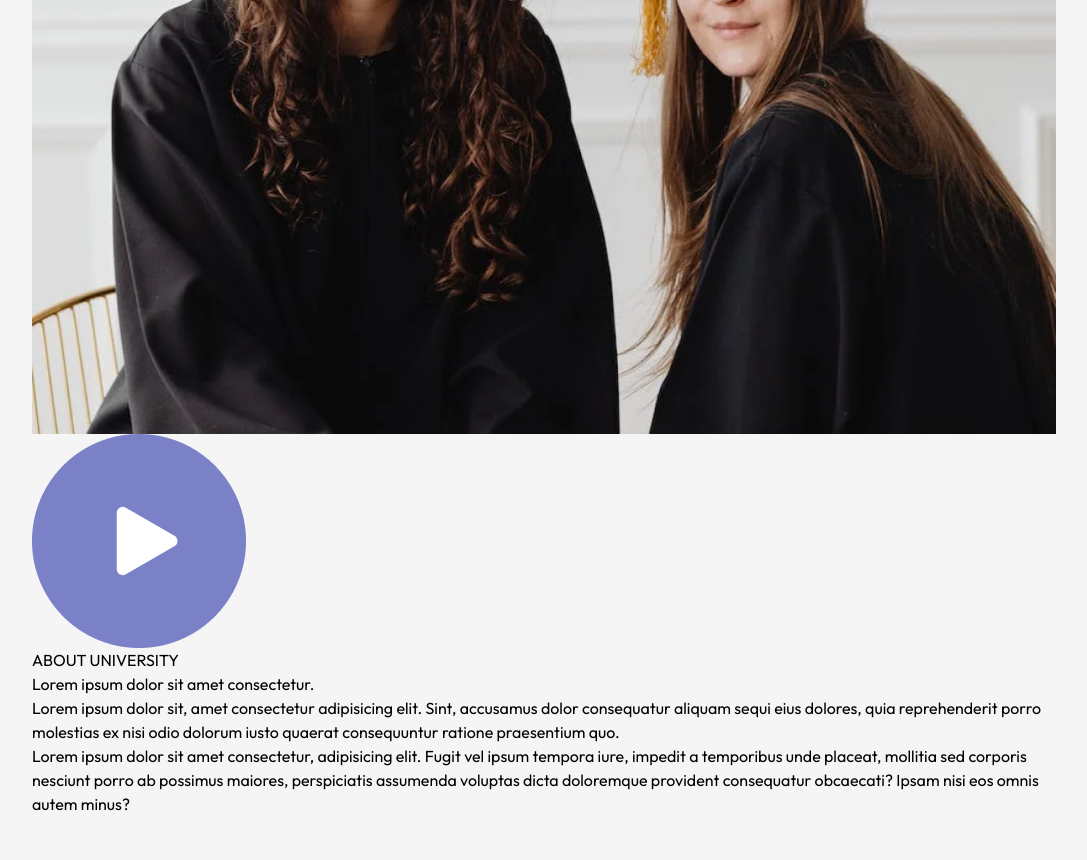
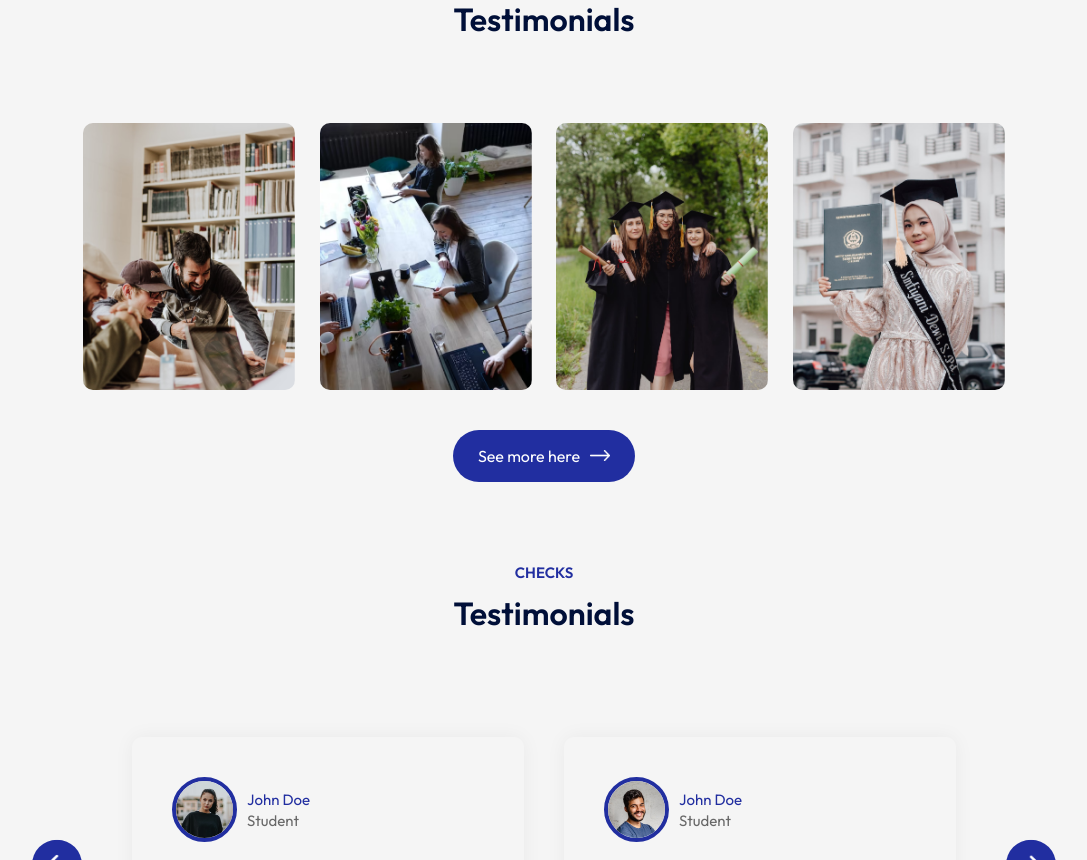
Before and after one commit to Zaeem944/ConsultantProject, a React (Vite) app in the folder ConsultantProject/: page / in a window 1280 px wide. Shown: the part 1940-2800 px from the top of the page, without its empty margins (96-1183 px from the left). Before the commit the page ends 2756 px from the top, so only its background shows below. Built offline with nearby package versions, Linux system fonts and the light colour scheme.

Commit message:
further features

```diff
--- a/ConsultantProject/src/App.jsx
+++ b/ConsultantProject/src/App.jsx
@@ -4,6 +4,9 @@ import Hero from './components/Hero/Hero'
 import Programs from './components/Programs/Programs'
 import Title from './components/Title/Title'
 import About from './components/About/About'
+import Campus from './components/Campus/Campus'
+import Testimonials from './components/Testimonials/Testimonials'
+import Contact from './components/Contact/Contact'
 
 const App = () => {
   return (
@@ -11,9 +14,16 @@ const App = () => {
       <Navbar />
       <Hero />
       <div className="container">
-        <Title />
+        <Title subTitle = 'Our Program' title='What we Offer'/>
         <Programs />
         <About />
+        <Title subTitle = 'Gallery' title='Testimonials'/>
+        <Campus />
+        <Title subTitle = 'Checks' title='Testimonials'/>
+        <Testimonials />
+        <Title subTitle = 'Contact Us' title='Get in touch'/>
+        <Contact />
+
         </div>
     </div>
   )
--- a/ConsultantProject/src/components/About/About.css
+++ b/ConsultantProject/src/components/About/About.css
@@ -0,0 +1,48 @@
+.about {
+    margin: 100px auto;
+    display: flex;
+    align-items: center;
+    justify-content: space-between;
+    width: 90%;
+}
+
+.about-left {
+    flex-basis: 40%;
+    position: relative;
+}
+
+.about-right {
+    flex-basis: 56%;
+}
+
+.about-img {
+    width: 100%;
+    border-radius: 10px;
+
+}
+
+.play-icon{
+    width:60px;
+    position: absolute;
+    top: 50%;
+    left:50%;
+    transform: translate(-50%, -50%);
+}
+
+.about h3 {
+    font-weight: 600;
+    font-weight: 16px;
+    color: #212EA0
+}
+
+.about h2 {
+    font-size: 35px;
+    color: #000F38;
+    margin: 10px 0;
+    max-width: 400px;
+}
+
+.about p{
+    color:#676767;
+    margin-bottom: 15px;
+}
--- /dev/null
+++ b/ConsultantProject/src/components/Campus/Campus.css
@@ -0,0 +1,17 @@
+.campus {
+    margin: 80px auto;
+    width: 90%;
+    text-align: center;
+}
+
+.gallery {
+    display: flex;
+    align-items: center;
+    justify-content: space-between;
+    margin-bottom: 40px;
+}
+
+.gallery img {
+    width: 23%;
+    border-radius: 10px;
+}
--- /dev/null
+++ b/ConsultantProject/src/components/Campus/Campus.jsx
@@ -0,0 +1,23 @@
+import React from 'react'
+import './Campus.css'
+import gallery_1 from '../../assets/edusity_assets/gallery-1.png'
+import gallery_2 from '../../assets/edusity_assets/gallery-2.png'
+import gallery_3 from '../../assets/edusity_assets/gallery-3.png'
+import gallery_4 from '../../assets/edusity_assets/gallery-4.png'
+import white_arrow from '../../assets/edusity_assets/white-arrow.png'
+
+const Campus = () => {
+  return (
+    <div className='campus'>
+      <div className="gallery">
+        <img src={gallery_1} alt="" />
+        <img src={gallery_2} alt="" />
+        <img src={gallery_3} alt="" />
+        <img src={gallery_4} alt="" />
+      </div>
+      <button className='btn dark-btn'>See more here  <img src={white_arrow} alt="" /></button>
+    </div>
+  )
+}
+
+export default Campus
--- /dev/null
+++ b/ConsultantProject/src/components/Contact/Contact.css
@@ -0,0 +1,37 @@
+.contact {
+    margin: 80px auto;
+    max-width: 90%;
+    display: flex;
+    justify-content: space-between;
+    align-items: center;
+}
+
+.contact-col {
+    flex-basis: 48%;
+    color: #676767;
+}
+
+.contact-col h3 {
+    color: #000F38;
+    font-weight:  500;
+    font-size: 25px;
+    display: flex;
+    align-items: center;
+    margin-bottom: 20px;
+}
+
+.contact-col h3 img {
+    width: 35px;
+    margin-left: 10px;
+}
+
+.contact-col p {
+    max-width: 450px;
+    line-height: 0.3;
+}
+
+.contact-col ul li {
+    display: flex;
+    align-items: center;
+    margin: 20px 0;
+}
--- /dev/null
+++ b/ConsultantProject/src/components/Contact/Contact.jsx
@@ -0,0 +1,22 @@
+import React from 'react'
+import './Contact.css'
+
+import msg_icon from '../../assets/edusity_assets/msg-icon.png'
+
+const Contact = () => {
+  return (
+    <div className='contact'>
+      <div className="contact-col">
+        <h3>Send us a message <img src={msg_icon} alt="" /></h3>
+        <p>Lorem ipsum dolor sit amet consectetur adipisicing elit. Eius, iure. Natus deleniti itaque in sit rem. Eaque saepe deleniti inventore.</p>
+        <ul>
+            <li>Phone: 123-456-7890</li>
+            <li>Email: xxx@gmail.com </li>
+        </ul>
+      </div>
+      <div className="contact-col"></div>
+    </div>
+  )
+}
+
+export default Contact
--- a/ConsultantProject/src/components/Navbar/Navbar.css
+++ b/ConsultantProject/src/components/Navbar/Navbar.css
@@ -22,3 +22,8 @@ nav ul li {
     margin: 5px 20px;
     font-size: 16px;
 }
+
+.dark-nav {
+    background: #212EA0;
+    transition: 0.5s;
+}
--- a/ConsultantProject/src/components/Navbar/Navbar.jsx
+++ b/ConsultantProject/src/components/Navbar/Navbar.jsx
@@ -1,10 +1,23 @@
-import React from 'react'
+import React, {useEffect, useState} from 'react'
 import './Navbar.css'
 import logo from '../../assets/edusity_assets/logo.png'
 
 const Navbar = () => {
+
+  const [sticky, setSticky] = React.useState(false);
+
+  useEffect(() => {
+    window.addEventListener("scroll", () => {
+      if (window.scrollY > 50) {
+        setSticky(true);
+      } else {
+        setSticky(false);
+      }
+    });
+  }, []);
+
   return (
-    <nav className='container'>
+    <nav className={`container  ${sticky ? "dark-nav" : ""}`}>
       <img src={logo} alt="" className='logo'/>
       <ul>
         <li>Home</li>
--- /dev/null
+++ b/ConsultantProject/src/components/Testimonials/Testimonials.css
@@ -0,0 +1,70 @@
+
+
+.testimonials {
+    margin: 80px auto;
+    padding: 0 80px;
+    position: relative;
+}
+
+.next-btn, .back-btn {
+    position: absolute;
+    top: 50%;
+    right: 0;
+    transform: translateY(-50%);
+    padding: 15px;
+    width: 50px;
+    border-radius: 50%;
+    cursor: pointer;
+    background: #212EA0;
+
+}
+
+.back-btn {
+    left: 0;
+    right: auto;
+}
+
+.slider {
+    overflow: hidden;
+
+}
+
+.slider ul {
+    display: flex;
+    width: 200%;
+    overflow-x: hidden;
+    transition: 0.5s;
+}
+
+.slider ul li {
+    list-style: none;
+    width: 50%;
+    padding: 20px;
+
+}
+
+.slide{
+    box-shadow: 0 0 20px rgba(0,0,0,0.05);
+    padding: 40px;
+    border-radius: 10px;
+    color: #676767;
+    line-height: 1.4;
+}
+
+.slide img {
+    width: 65px;
+    border-radius: 50%;
+    margin-right: 10px;
+    border: 4px solid #212EA0;
+}
+
+.user-info {
+    display: flex;
+    align-items: center;
+    margin-bottom: 20px;
+    font-size: 15px;
+}
+
+.user-info h3 {
+    color: #212EA0;
+}
--- /dev/null
+++ b/ConsultantProject/src/components/Testimonials/Testimonials.jsx
@@ -0,0 +1,92 @@
+import React, { useRef } from 'react'
+import './Testimonials.css'
+import next_icon from '../../assets/edusity_assets/next-icon.png'
+import back_icon from '../../assets/edusity_assets/back-icon.png'
+import user_1 from '../../assets/edusity_assets/user-1.png'
+import user_2 from '../../assets/edusity_assets/user-2.png'
+import user_3 from '../../assets/edusity_assets/user-3.png'
+import user_4 from '../../assets/edusity_assets/user-4.png'
+
+const Testimonials = () => {
+
+    const slider = useRef(null);
+
+    let tx = 0;
+
+    const slideForward = () => {
+        if(tx > -50) {
+            tx -= 25;
+        }
+        slider.current.style.transform = `translateX(${tx}%)`;
+    }
+
+    const slideBackward = () => {
+        if(tx < 0) {
+            tx += 25;
+        }
+        slider.current.style.transform = `translateX(${tx}%)`;
+    }
+
+
+
+  return (
+    <div className='testimonials'>
+      <img src={next_icon} alt=""  className='next-btn' onClick={slideForward}/>
+      <img src={back_icon} alt=""  className='back-btn' onClick={slideBackward}/>
+      <div className="slider">
+        <ul ref={slider}>
+            <li>
+                <div className="slide">
+                    <div className="user-info">
+                        <img src={user_1} alt="" />
+                        <div>
+                            <h3>John Doe</h3>
+                            <span>Student</span>
+                        </div>
+                    </div>
+                    <p>Lorem ipsum dolor, sit amet consectetur adipisicing elit. Quas, exercitationem rem maiores molestias laudantium quae quasi ratione quaerat quo illum!</p>
+                </div>
+            </li>
+            <li>
+                <div className="slide">
+                    <div className="user-info">
+                        <img src={user_2} alt="" />
+                        <div>
+                            <h3>John Doe</h3>
+                            <span>Student</span>
+                        </div>
+                    </div>
+                    <p>Lorem ipsum dolor, sit amet consectetur adipisicing elit. Quas, exercitationem rem maiores molestias laudantium quae quasi ratione quaerat quo illum!</p>
+                </div>
+            </li>
+            <li>
+                <div className="slide">
+                    <div className="user-info">
+                        <img src={user_3} alt="" />
+                        <div>
+                            <h3>John Doe</h3>
+                            <span>Student</span>
+                        </div>
+                    </div>
+                    <p>Lorem ipsum dolor, sit amet consectetur adipisicing elit. Quas, exercitationem rem maiores molestias laudantium quae quasi ratione quaerat quo illum!</p>
+                </div>
+            </li>
+            <li>
+                <div className="slide">
+                    <div className="user-info">
+                        <img src={user_4} alt="" />
+                        <div>
+                            <h3>John Doe</h3>
+                            <span>Student</span>
+                        </div>
+                    </div>
+                    <p>Lorem ipsum dolor, sit amet consectetur adipisicing elit. Quas, exercitationem rem maiores molestias laudantium quae quasi ratione quaerat quo illum!</p>
+                </div>
+            </li>
+        </ul>
+      </div>
+    </div>
+  )
+}
+
+export default Testimonials
--- a/ConsultantProject/src/components/Title/Title.jsx
+++ b/ConsultantProject/src/components/Title/Title.jsx
@@ -1,10 +1,10 @@
 import React from 'react'
 import './Title.css'
-const Title = () => {
+const Title = (props) => {
   return (
     <div className='title'>
-      <p>OUR PROGRAM</p>
-      <h2>What we Offer</h2>
+      <p>{props.subTitle}</p>
+      <h2>{props.title}</h2>
     </div>
   )
 }
--- a/ConsultantProject/src/index.css
+++ b/ConsultantProject/src/index.css
@@ -48,3 +48,9 @@ a {
     width: 20px;
     margin-left: 10px;
 }
+
+.btn.dark-btn {
+    background: #212EA0;
+    color: #FFF;
+
+}
```
